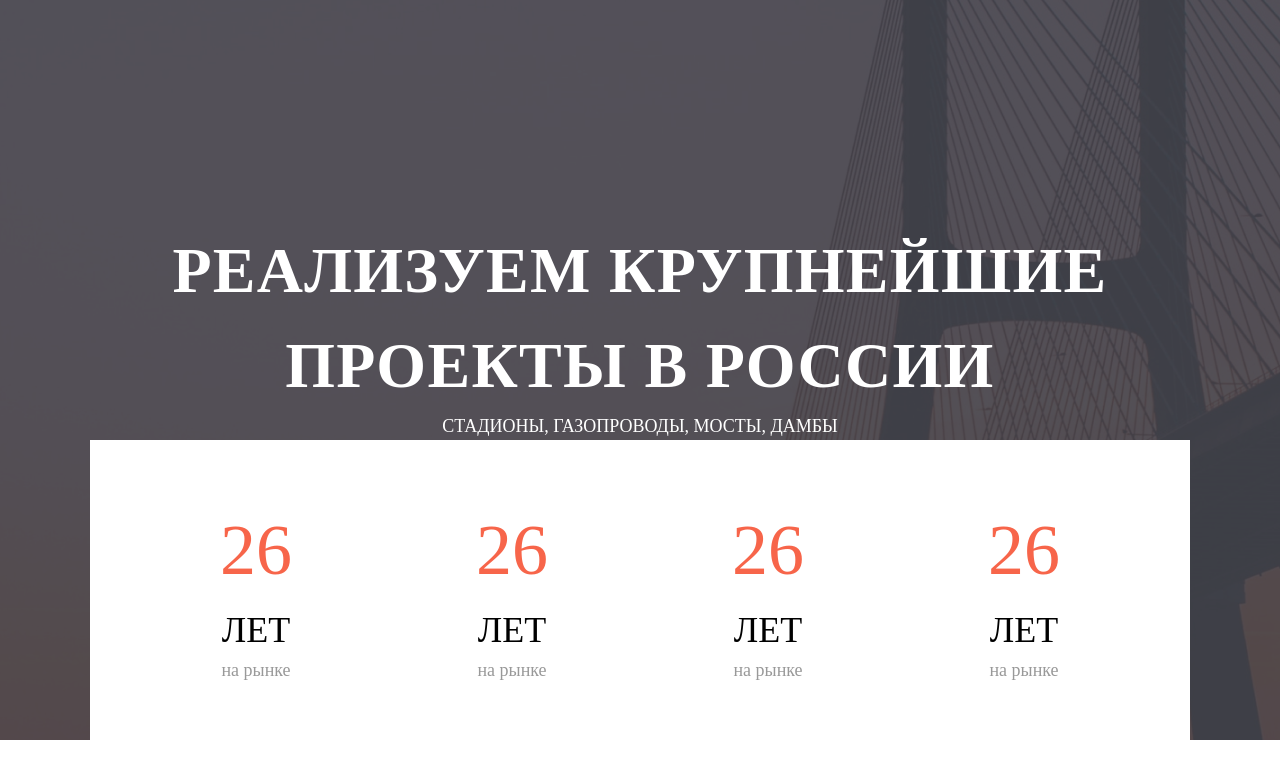
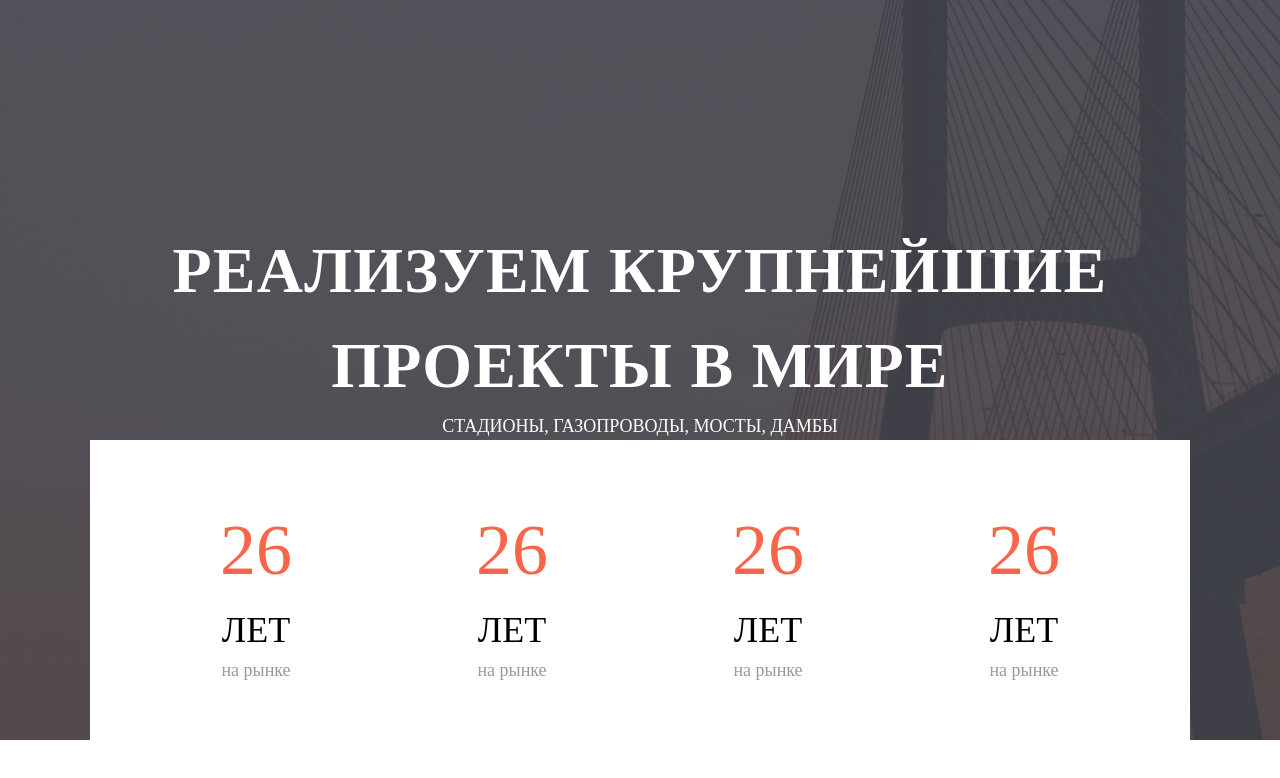
Before and after one commit to ulyanatouch/FrontVlad, a plain HTML site: page 26let/index.html in a window 1280 px wide. Drawn offline with Linux system fonts and the light colour scheme; a web font is replaced by a local one.

Commit message:
Update index.html

```diff
--- a/26let/index.html
+++ b/26let/index.html
@@ -11,7 +11,7 @@
     <header>
         <div class="container">
             <h1>
-                реализуем крупнейшие проекты в россии
+                реализуем крупнейшие проекты в мире
             </h1>
             <p class="sub_header">
                 стадионы, газопроводы, мосты, дамбы
```
